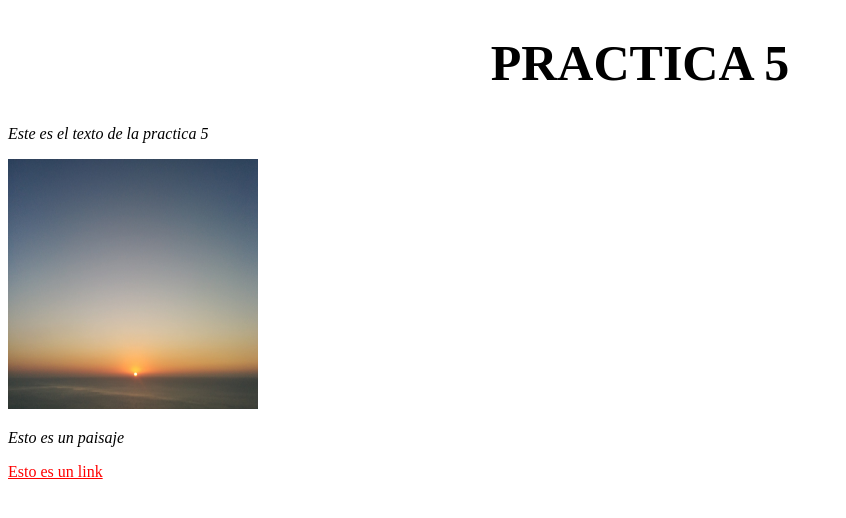
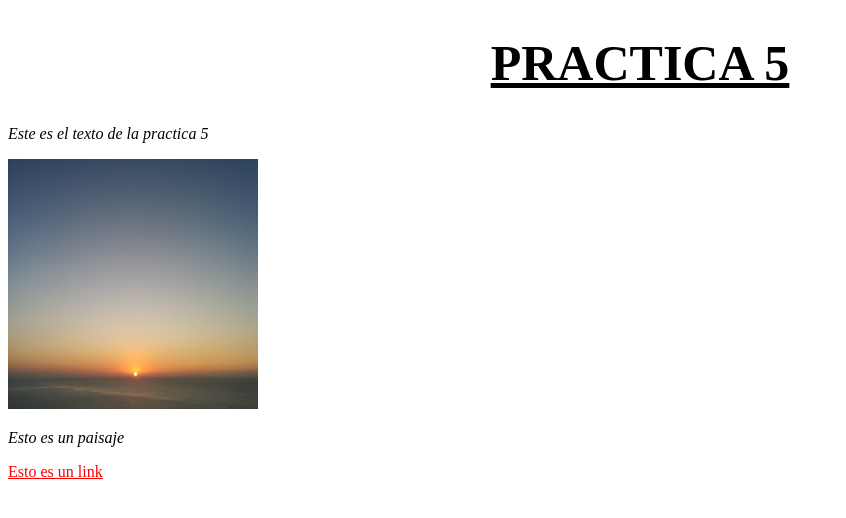
Before and after one commit to Lier34/Practica-5, a plain HTML site: page Index.html in a window 1280 px wide. Shown: the whole page, without its empty margins (0-846 px from the left). Drawn offline with Linux system fonts and the light colour scheme.

Commit message:
Commit-1

```diff
--- a/Index.html
+++ b/Index.html
@@ -6,7 +6,7 @@
 <link rel="stylesheet" type="text/css" href="Index.css">
 </head>
 <body>
-<p><h1>PRACTICA 5</h1></p>
+<p><h1><u>PRACTICA 5</u></h1></p>
 <p>Este es el texto de la practica 5</p>
 <img src="img5.jpg" height="250px" width="250px">
 <p>Esto es un paisaje</p>
```
